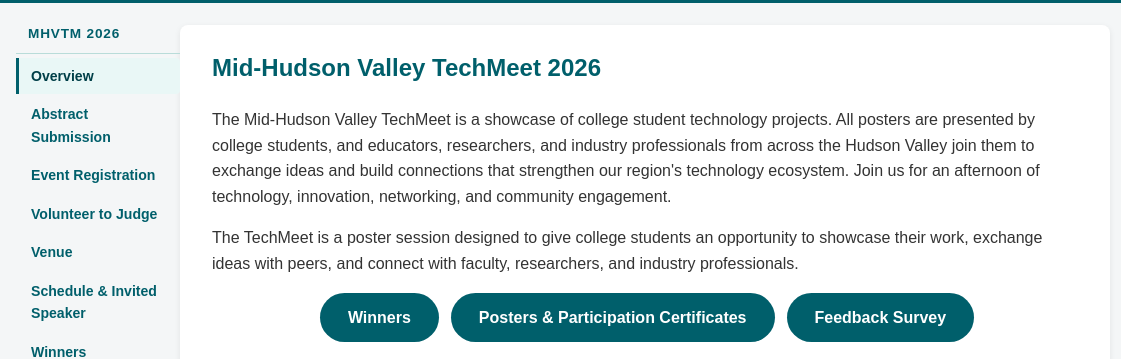
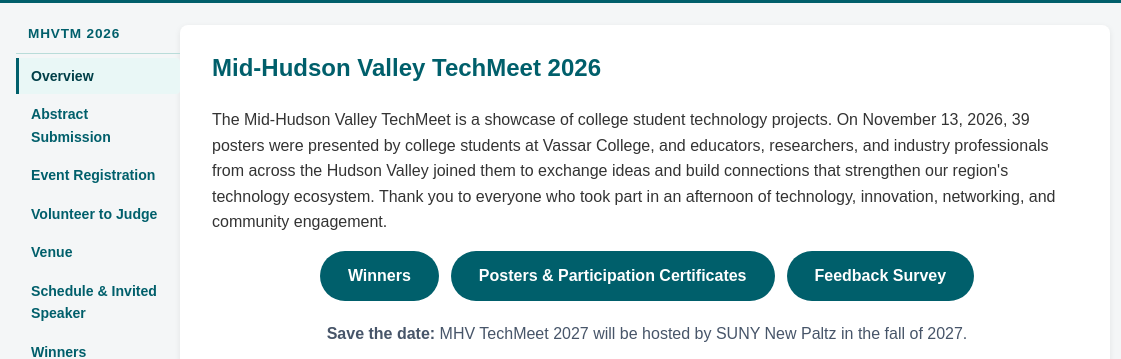
Before and after one commit to mhvtechmeet/mhvtm-website, a plain HTML site: page index.html in a window 1280 px wide. Shown: the part 310-669 px from the top of the page, 0-1121 px from the left. Drawn offline with Linux system fonts and the light colour scheme.

Commit message:
Overview: past tense for completed event; remove repeated paragraph

```diff
--- a/index.html
+++ b/index.html
@@ -88,17 +88,12 @@
 
   <p>
     The Mid-Hudson Valley TechMeet is a showcase of college student technology
-    projects. All posters are presented by college students, and educators,
-    researchers, and industry professionals from across the Hudson Valley join
-    them to exchange ideas and build connections that strengthen our region's
-    technology ecosystem. Join us for an afternoon of technology, innovation,
-    networking, and community engagement.
-  </p>
-
-  <p>
-    The TechMeet is a poster session designed to give college students
-    an opportunity to showcase their work, exchange ideas with peers,
-    and connect with faculty, researchers, and industry professionals.
+    projects. On November 13, 2026, 39 posters were presented by college
+    students at Vassar College, and educators, researchers, and industry
+    professionals from across the Hudson Valley joined them to exchange ideas
+    and build connections that strengthen our region's technology ecosystem.
+    Thank you to everyone who took part in an afternoon of technology,
+    innovation, networking, and community engagement.
   </p>
 
   <div class="quick-links">
```
